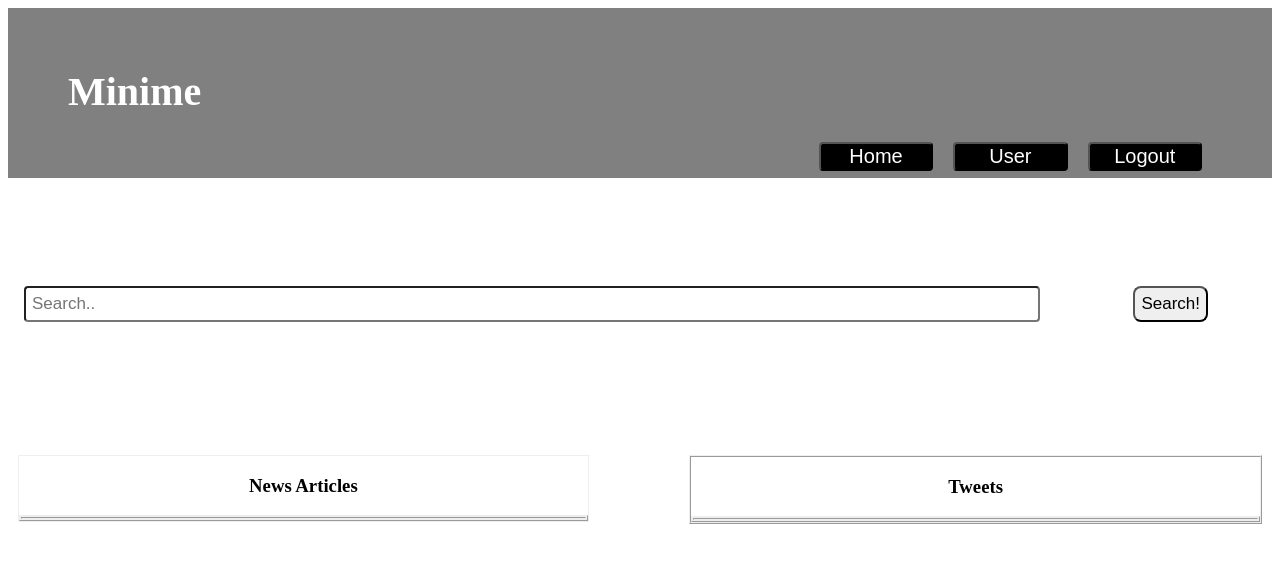
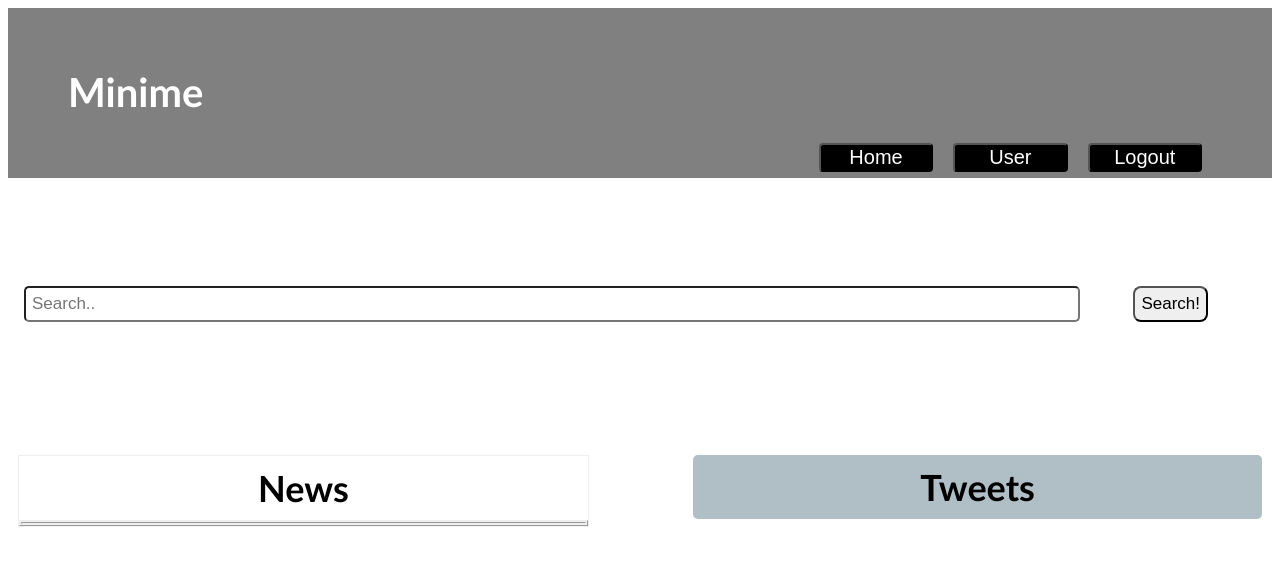
Before and after one commit to rmariah/Capstone-2019, a Django app: page /home/ in a window 1280 px wide. Shown: the top 566 px of the page. Run offline with Django 3.2, Linux system fonts and the light colour scheme.

Commit message:
did some CSS stuffs

```diff
--- a/ScrappingUI/minime/static/css/main.css
+++ b/ScrappingUI/minime/static/css/main.css
@@ -28,6 +28,7 @@
 
 .image_box {
     width: 20%;
+    margin-top:10px;
     float:left;
     text-decoration: none;
 }
@@ -50,18 +51,30 @@
 }
 
 .tweet {
+    background-color: #90A4AE;
+    margin-left:2.5%;
+    width:95%;
     margin-top: 10px;
+    float:left;
+    color:#212121;
+    border-radius:5px;
 }
 
 .date {
     font-size: 10px;
-    color:gray;
+    color:#424242;
 }
 
 .verified_icon {
     width:20px;
     height:20px;
     float:left;
+}
+
+.section_header {
+    font-weight: bold;
+    font-size: 36px;
+    margin:10px;
 }
 
 .header {
@@ -95,6 +108,7 @@ h2 {
 	float: right;
 }
 body {
+    font-family:Calibri;
 /* 	background-color: gray; */
 }
 /* Style the links inside the navigation bar */
@@ -122,13 +136,12 @@ a:hover {
     float: left;
     text-align: left;
     padding: 6px;
-  border: block;
     margin-top: 8px;
     margin-bottom: 8px;
     margin-left: 16px;
     font-size: 17px;
-  width: 1000px;
-  border-radius: 4px;
+    width: 80%;
+    border-radius: 5px;
 }
 .SearchBar button {
 	float: right;
@@ -166,15 +179,19 @@ a:hover {
 .articles {
 	border-style: ridge;
 }
-.TwitterResults {
+.data_box {
 	float: right;
 	margin-right: 10px;
 	margin-left: 10px;
-	border: 2px ridge;
+	background-color: #B0BEC5;
 	width: 45%;
 	margin-top: 125px;
+    border-radius: 5px;
 	text-align: center;
 }
 .tweets {
-	border-style: ridge;
+    height:auto;
+    max-height: 800px;
+    overflow-y:scroll;
+    overflow-x: hidden;
 }
--- a/ScrappingUI/minime/templates/index.html
+++ b/ScrappingUI/minime/templates/index.html
@@ -24,13 +24,13 @@
     </div>
 
     <div class="NewsResults" id="news">
-        <h3> News Articles </h3>
+        <p class="section_header"> News </p>
         <div class="articles">
         </div>
     </div>
 
-    <div class="TwitterResults" id="tweets">
-        <h3> Tweets </h3>
+    <div class="data_box" id="tweets">
+        <p class="section_header"> Tweets </p>
         <div class="tweets">
             {% for x in data %}
                 <div class="tweet">
@@ -55,8 +55,7 @@
                         Retweets: {{ x.retweets }}  |  Favorites: {{ x.favorites }}
                         <p class="date">{{ x.date }}</p>
                     </div>
-                    <div style="width:100%; float:left"><hr></div>
-                    <br><br>
+                    <br>
                 </div>
             {% endfor %}
         </div>
```
Also changed, not shown: ScrappingUI/db.sqlite3. Lines whose indentation alone changed are shown as unchanged.
